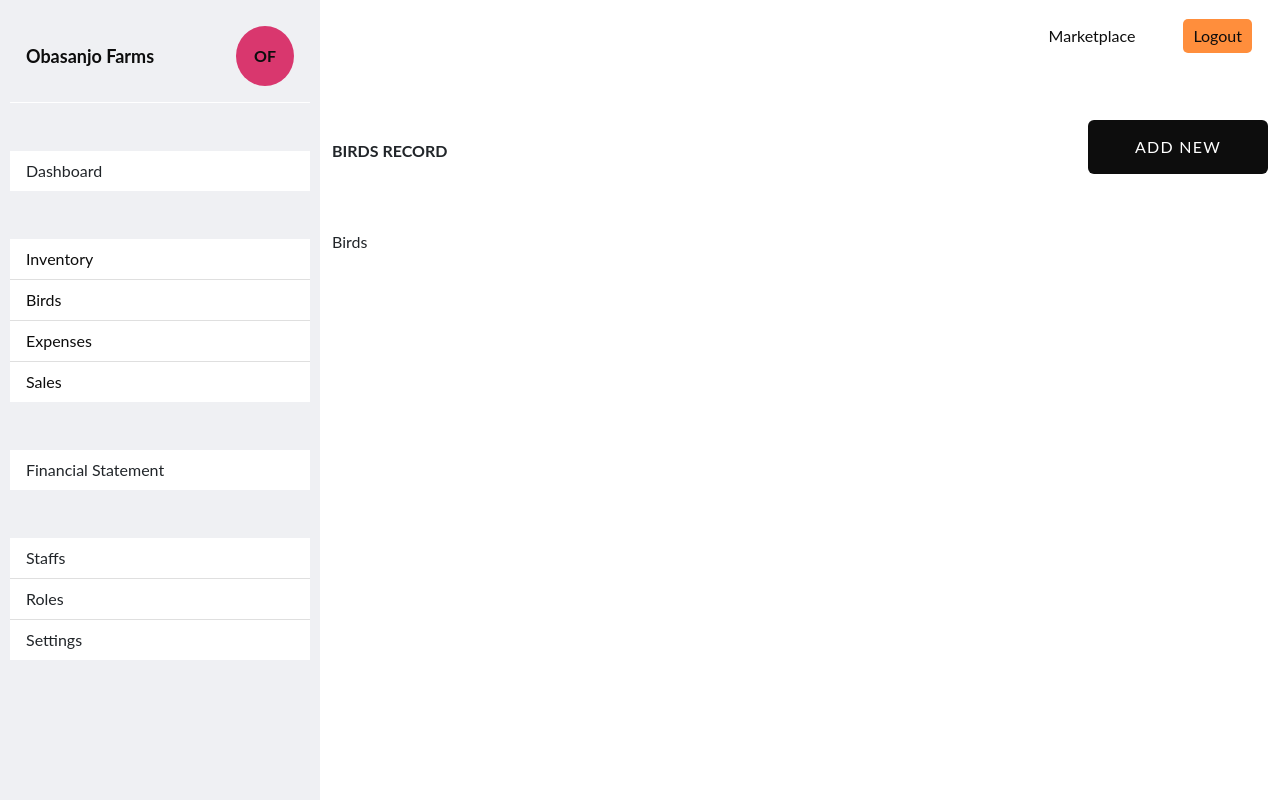
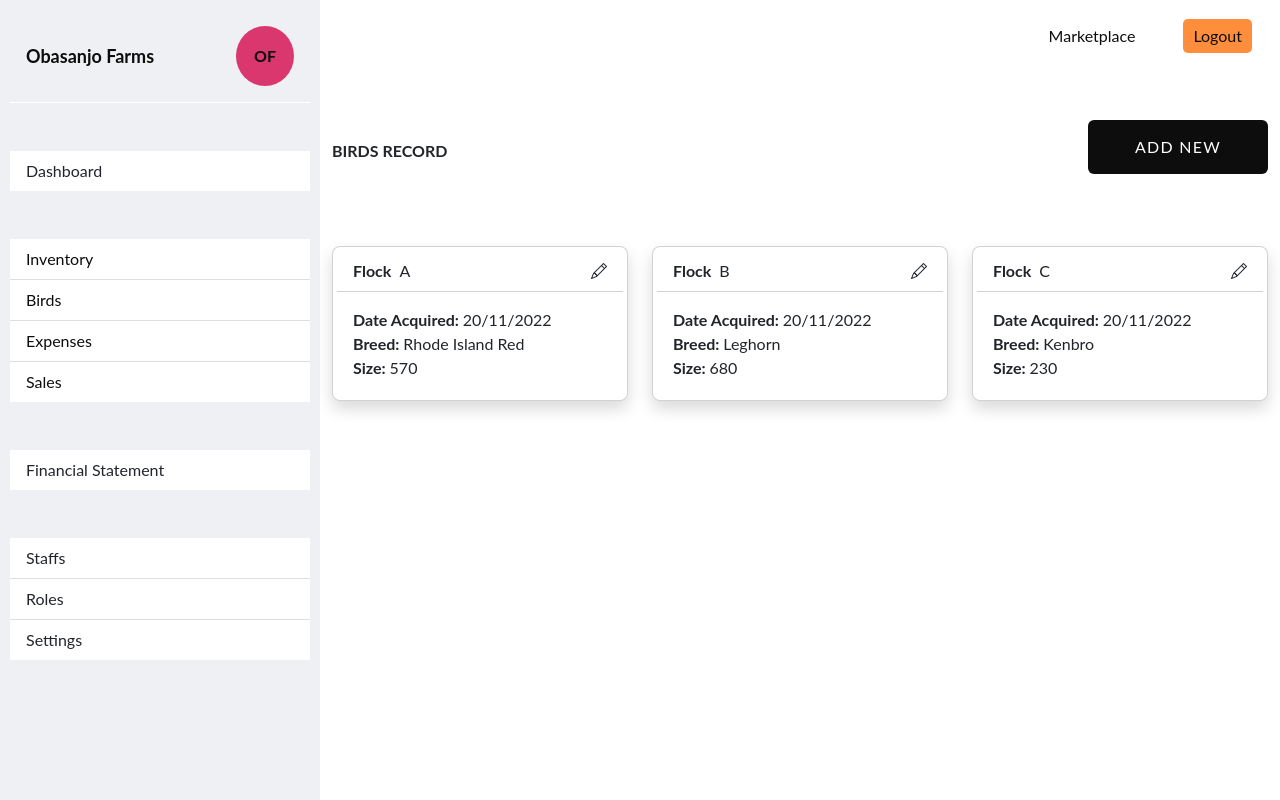
Before and after one commit to TundeOladejo/clucknest, a Vue app: page /main/birds-record in a window 1280 px wide. Built offline with nearby package versions, Linux system fonts and the light colour scheme.

Commit message:
Create birds record list page with modal

```diff
--- /dev/null
+++ b/src/components/modals/FlockInputModal.vue
@@ -0,0 +1,126 @@
+<template>
+    <div class="modal fade" id="staticBackdrop" data-bs-backdrop="static" data-bs-keyboard="false" tabindex="-1"
+        aria-labelledby="staticBackdropLabel" aria-hidden="true">
+        <div class="modal-dialog">
+            <div class="modal-content">
+                <div class="modal-header">
+                    <h1 class="modal-title fs-5" id="staticBackdropLabel">New Flock Record</h1>
+                    <button type="button" class="btn-close" data-bs-dismiss="modal" aria-label="Close"></button>
+                </div>
+                <div class="modal-body">
+                    <form action="" method="post">
+                        <div class="mb-2">
+                            <div class="form-group contact-form">
+                                <div class="row">
+                                    <div class="col-md-6 form-input__wrapper">
+                                        <input type="text" id="flock" class="form-control" placeholder="Flock Name"
+                                            v-model="flock" />
+                                    </div>
+                                    <div class="col-md-6 form-input__wrapper">
+                                        <input type="date" id="date" class="form-control" placeholder="Date Acquired"
+                                            v-model="date" />
+                                    </div>
+                                    <div class="col-md-6 form-input__wrapper">
+                                        <input type="text" label="Material" id="material" class="form-control"
+                                            placeholder="Material" v-model="material" />
+                                    </div>
+                                    <div class="col-md-6 form-input__wrapper">
+                                        <input type="number" label="Quantity" id="quantity" class="form-control"
+                                            placeholder="Quantity" v-model="quantity" />
+                                    </div>
+                                    <div class="col-md-6 form-input__wrapper">
+                                        <select v-model="bird" class="form-select form-select-md mb-4"
+                                            aria-label="Default select example">
+                                            <option value="00" selected disabled>Select Bird Type</option>
+                                            <option v-for="(birdType, index) in birdTypes" :key="index"
+                                                v-bind:value="index">
+                                                {{ birdType.name }}
+                                            </option>
+                                        </select>
+                                    </div>
+                                    <div class="col-md-6 form-input__wrapper">
+                                        <select v-model="breed" class="form-select form-select-md mb-4"
+                                            aria-label="Default select example">
+                                            <option value="00" selected disabled>Select Breed</option>
+                                            <option v-for="(flockBreed, index) in flockBreeds" :key="index"
+                                                v-bind:value="index">
+                                                {{ flockBreed.name }}
+                                            </option>
+                                        </select>
+                                    </div>
+                                    <div class="col-md-12 form-input__wrapper">
+                                        <input type="text" id="source" class="form-control" placeholder="Flock Source"
+                                            v-model="flockSource" />
+                                    </div>
+                                    <div class="col-md-12 form-input__wrapper">
+                                        <input type="textarea" id="description" class="form-control"
+                                            placeholder="Description" v-model="flockSource" />
+                                    </div>
+                                </div>
+
+                                <!-- Flock Birds -->
+                                <div class="row">
+                                    <h3>Flock Birds</h3>
+                                </div>
+
+                                <div class="row">
+                                    <div class="col-md-3 form-input__wrapper">
+                                        <input type="number" id="chicks" class="form-control" placeholder="Chicks"
+                                            v-model="chicks" />
+                                    </div>
+                                    <div class="col-md-3 form-input__wrapper">
+                                        <input type="number" id="hens" class="form-control" placeholder="Hens"
+                                            v-model="hens" />
+                                    </div>
+                                    <div class="col-md-3 form-input__wrapper">
+                                        <input type="number" id="description" class="form-control" placeholder="Cocks"
+                                            v-model="cocks" />
+                                    </div>
+                                </div>
+
+                                <span class="fw-bold">Total Birds: 0</span>
+                            </div>
+                        </div>
+                        <div class="modal-footer">
+                            <button type="button" class="btn btn-secondary" data-bs-dismiss="modal">
+                                Close
+                            </button>
+                            <button type="button" class="btn btn-primary" @click="saveExpense">
+                                Save
+                            </button>
+                        </div>
+                    </form>
+                </div>
+            </div>
+        </div>
+    </div>
+</template>
+
+<script>
+
+export default {
+    name: "FlockInputModal",
+    data() {
+        return {
+            bird: "00",
+            breed: "00",
+            birdTypes: [
+                { name: "Layers" },
+                { name: "Broilers" },
+                { name: "Mixed" },
+                { name: "Others" }
+            ],
+            flockBreeds: [
+                { name: "Leghorn" },
+                { name: "Rhode Island Red" },
+                { name: "Kuroiler" },
+                { name: "Kenbro" },
+                { name: "Kienyegi" }
+            ],
+            flockBirds: [
+                { chicks: 0, hens: 0, cocks: 0 }
+            ]
+        }
+    }
+};
+</script>
--- a/src/components/pages/BirdsRecord.vue
+++ b/src/components/pages/BirdsRecord.vue
@@ -1,15 +1,78 @@
 <template>
     <bread-crumb title="Birds Record" />
     <div>
-        Birds
+        <flock-input-modal></flock-input-modal>
+    </div>
+    <div class="row mt-3">
+        <div class="col-md-4 mb-3">
+            <div class="card p-1 shadow">
+                <div class="card-header bg-white d-flex justify-content-between">
+                    <div class="d-flex gap-2">
+                        <span class="fw-bold">Flock</span>
+                        <span>A</span>
+                    </div>
+                    <span><i class="bi bi-pencil"></i></span>
+                </div>
+                <div class="card-body">
+                    <div class="row">
+                        <div class="col">
+                            <span class="fw-bold">Date Acquired: </span><span>20/11/2022</span><br>
+                            <span class="fw-bold">Breed: </span><span>Rhode Island Red</span><br>
+                            <span class="fw-bold">Size: </span><span>570</span>
+                        </div>
+                    </div>
+                </div>
+            </div>
+        </div>
+        <div class="col-md-4 mb-3">
+            <div class="card p-1 shadow">
+                <div class="card-header bg-white d-flex justify-content-between">
+                    <div class="d-flex gap-2">
+                        <span class="fw-bold">Flock</span>
+                        <span>B</span>
+                    </div>
+                    <span><i class="bi bi-pencil"></i></span>
+                </div>
+                <div class="card-body">
+                    <div class="row">
+                        <div class="col">
+                            <span class="fw-bold">Date Acquired: </span><span>20/11/2022</span><br>
+                            <span class="fw-bold">Breed: </span><span>Leghorn</span><br>
+                            <span class="fw-bold">Size: </span><span>680</span>
+                        </div>
+                    </div>
+                </div>
+            </div>
+        </div>
+        <div class="col-md-4 mb-3">
+            <div class="card p-1 shadow">
+                <div class="card-header bg-white d-flex justify-content-between">
+                    <div class="d-flex gap-2">
+                        <span class="fw-bold">Flock</span>
+                        <span>C</span>
+                    </div>
+                    <span><i class="bi bi-pencil"></i></span>
+                </div>
+                <div class="card-body">
+                    <div class="row">
+                        <div class="col">
+                            <span class="fw-bold">Date Acquired: </span><span>20/11/2022</span><br>
+                            <span class="fw-bold">Breed: </span><span>Kenbro</span><br>
+                            <span class="fw-bold">Size: </span><span>230</span>
+                        </div>
+                    </div>
+                </div>
+            </div>
+        </div>
     </div>
 </template>
 
 <script>
 import BreadCrumb from '../content/BreadCrumb.vue';
+import FlockInputModal from '../modals/FlockInputModal.vue';
 
 export default {
     name: "BirdsRecord",
-    components: { BreadCrumb }
+    components: { BreadCrumb, FlockInputModal }
 }
 </script>
--- a/src/components/pages/ExpensesRecord.vue
+++ b/src/components/pages/ExpensesRecord.vue
@@ -24,8 +24,6 @@
                                             <input type="text" label="Material" id="material" class="form-control"
                                                 placeholder="Material" v-model="material" />
                                         </div>
-                                    </div>
-                                    <div class="row">
                                         <div class="col-md-6 form-input__wrapper">
                                             <input type="number" label="Quantity" id="quantity" class="form-control"
                                                 placeholder="Quantity" v-model="quantity" />
```
Also changed, not shown: src/components/content/TablesComponent.vue (+11 -10 lines).
